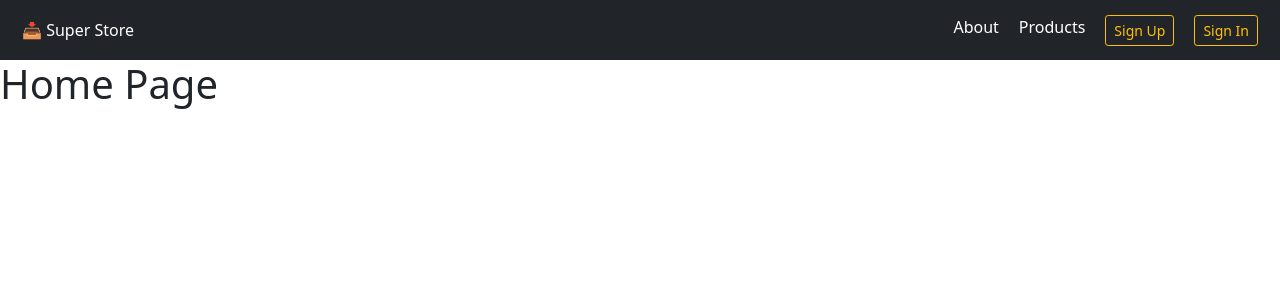
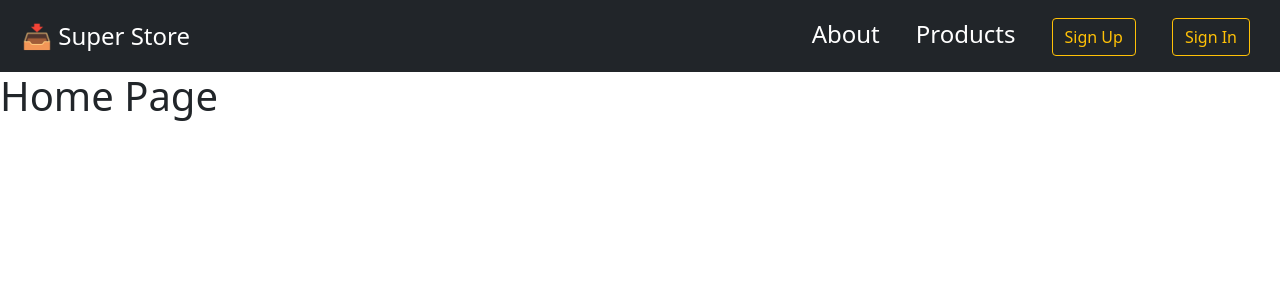
Before and after one commit to prateek-budhiraja/react-concepts, a React (Create React App) app in the folder capstone-product-cart/: page / in a window 1280 px wide. Shown: the top 300 px of the page. Built offline with nearby package versions, Linux system fonts and the light colour scheme.

Commit message:
nav bar styling:

```diff
--- a/capstone-product-cart/src/components/nav/IndividualNavLink.js
+++ b/capstone-product-cart/src/components/nav/IndividualNavLink.js
@@ -13,11 +13,7 @@ const IndividualNavLink = ({ label, route, isButton }) => {
 			}}
 		>
 			{isButton ? (
-				<Button
-					color={label === "Log Out" ? "danger" : "warning"}
-					size="sm"
-					outline
-				>
+				<Button color={label === "Log Out" ? "danger" : "warning"} outline>
 					{label}
 				</Button>
 			) : (
--- a/capstone-product-cart/src/components/nav/NavBar.js
+++ b/capstone-product-cart/src/components/nav/NavBar.js
@@ -1,36 +1,30 @@
 import { useContext, useState } from "react";
-import {
-	Navbar,
-	Nav,
-	NavItem,
-	NavbarBrand,
-	NavbarToggler,
-	Collapse,
-} from "reactstrap";
+import { Navbar, Nav, NavItem, NavbarToggler, Collapse } from "reactstrap";
 import isLoggedIn from "../context/isLoggedIn";
 import IndividualNavLink from "./IndividualNavLink";
+import "./navstyle.css";
 
 const NavBar = () => {
 	const [open, setOpen] = useState(false);
 	const checkLogin = useContext(isLoggedIn);
 	return (
-		<Navbar color="dark" expand="md" dark>
+		<Navbar color="dark" expand="md" dark className="fs-4">
 			<IndividualNavLink
 				label={"📥 Super Store"}
 				route={"/"}
 				isButton={false}
 			/>
 			<NavbarToggler color="light" onClick={() => setOpen(!open)} />
-			<Collapse navbar isOpen={open}>
+			<Collapse navbar isOpen={open} className="collapse-menu">
 				<Nav navbar className="ms-auto">
-					<NavItem>
+					<NavItem className="nav-item">
 						<IndividualNavLink
 							label={"About"}
 							route={"/about"}
 							isButton={false}
 						/>
 					</NavItem>
-					<NavItem>
+					<NavItem className="nav-item">
 						<IndividualNavLink
 							label={"Products"}
 							route={"/products"}
@@ -39,14 +33,14 @@ const NavBar = () => {
 					</NavItem>
 					{checkLogin ? (
 						<>
-							<NavItem>
+							<NavItem className="nav-item">
 								<IndividualNavLink
 									label={"Profile"}
 									route={"/profile"}
 									isButton={true}
 								/>
 							</NavItem>
-							<NavItem>
+							<NavItem className="nav-item">
 								<IndividualNavLink
 									label={"Log Out"}
 									route={"/logout"}
@@ -56,14 +50,14 @@ const NavBar = () => {
 						</>
 					) : (
 						<>
-							<NavItem>
+							<NavItem className="nav-item">
 								<IndividualNavLink
 									label={"Sign Up"}
 									route={"/signup"}
 									isButton={true}
 								/>
 							</NavItem>
-							<NavItem>
+							<NavItem className="nav-item">
 								<IndividualNavLink
 									label={"Sign In"}
 									route={"/signin"}
--- /dev/null
+++ b/capstone-product-cart/src/components/nav/navstyle.css
@@ -0,0 +1,14 @@
+/* .collapse-menu {
+  /* display: flex; */
+/* justify-content: center;
+
+  align-items: center; */
+/* } */
+
+/* button {
+  margin-top: 5px
+} */
+
+.nav-item {
+  padding: 8px;
+}
```
